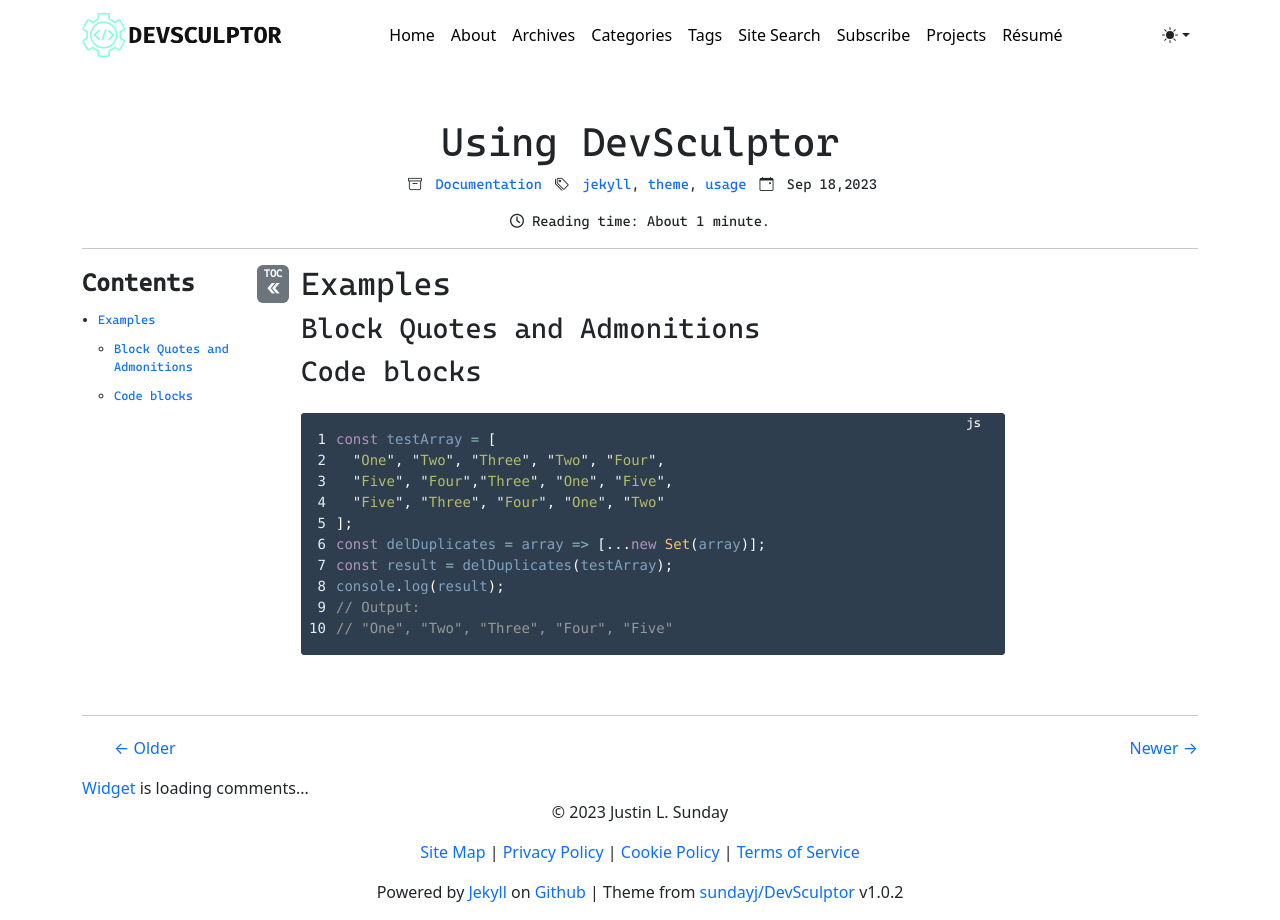
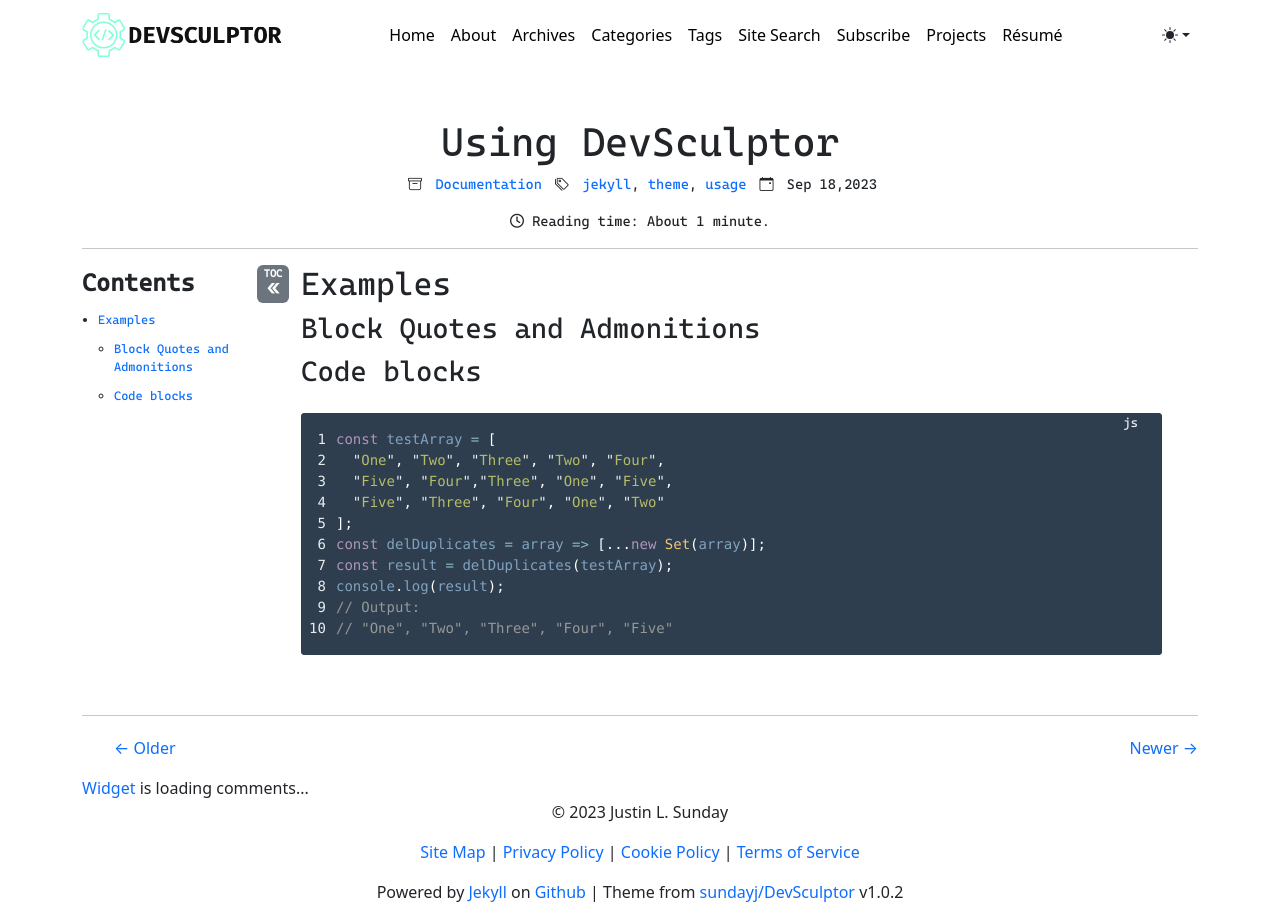
Before and after one commit to sundayj/DevSculptor, a Jekyll site: the page built from _posts/2023-09-18-usage.md, in a window 1280 px wide. Built offline with Jekyll 4.4.1, drawn with Linux system fonts in a browser that asks for light colours; nearby versions of some CDN libraries; some web fonts are replaced; a style sheet for code colours, icons or effects is not loaded.

Commit message:
- Updated the tag clouds in the Categories and Tags pages for better readability. - The tag clouds are now alphabetically sorted. - Enlarged the headings of the items in the lists of the Categories and Tags pages. - Updated the DevSculptor project screenshots. - Centered the captions for figures in the projects page. - Made the post body expand to fill spacce when the table of contents closes.

```diff
--- a/_includes/projects/project-card.html
+++ b/_includes/projects/project-card.html
@@ -63,7 +63,7 @@
                             <a href="{{ image.path | prepend: site.url }}" target="_blank" rel="noopener noreferrer">
                                 <img alt="{{ image.title }}" src="{{ image.path | prepend: site.url }}" loading="lazy" title="Click to see larger image">
                             </a>
-                            <figcaption>
+                            <figcaption class="figure-caption text-center">
                                 {{ image.caption }}
                             </figcaption>
                         </figure>
--- a/_layouts/post.html
+++ b/_layouts/post.html
@@ -13,7 +13,7 @@
                 <i class="bi bi-archive" title="{{ locales[site.default_locale].Categories }}"></i>
             </span>
             {%- for cat in page.categories -%}
-                <a href="{{ site.url }}/categories/#{{ cat }}">{{ cat }}</a>
+                <a href="{{ site.baseurl }}/categories/#{{ cat }}">{{ cat }}</a>
                 {%- unless page.categories.last == cat -%}, {%- endunless -%}
             {%- endfor -%}
             {%- if page.tags != empty -%}
@@ -21,7 +21,7 @@
                     <i class="bi bi-tags" title="{{ locales[site.default_locale].Tags }}"></i>
                 </span>
                 {%- for tag in page.tags -%}
-                    <a href="{{ site.url }}/tags/#{{ tag }}" title="{{ tag }}"> {{ tag }}</a>
+                    <a href="{{ site.baseurl }}/tags/#{{ tag }}" title="{{ tag }}"> {{ tag }}</a>
                     {%- unless page.tags.last == tag -%}, {%- endunless -%}
                 {%- endfor -%}
             {%- endif -%}
@@ -50,7 +50,7 @@
         {%- if page.include_TOC -%}
             {% include toc.html %}
         {%- endif -%}
-        <div class="col-md-8">
+        <div class="col" id="article-column">
             <article class="post-content" id="article" itemprop="articleBody">
                 {%- include anchor_headings.html html=content anchorBody="<svg
           class='octicon'
```
